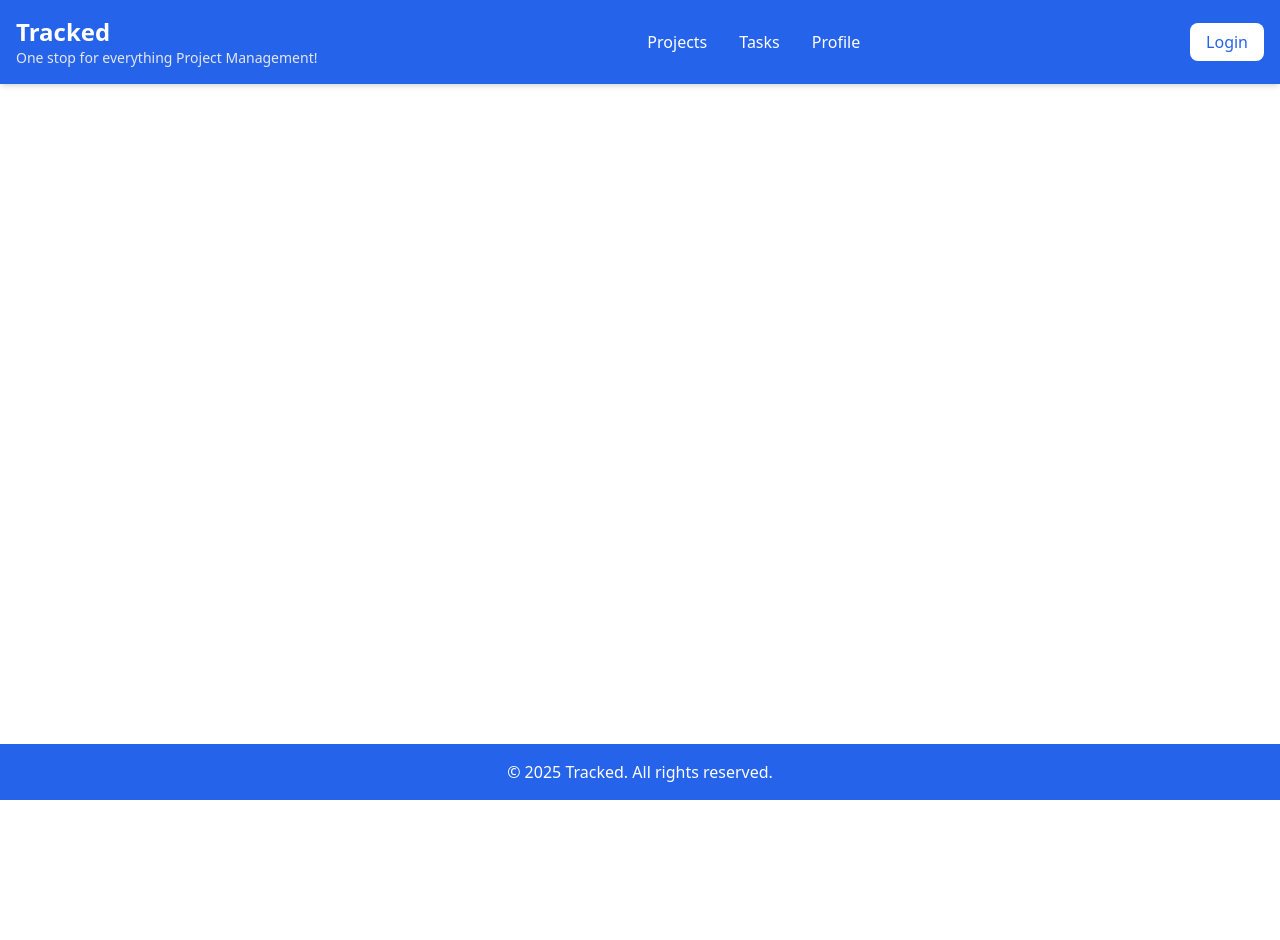
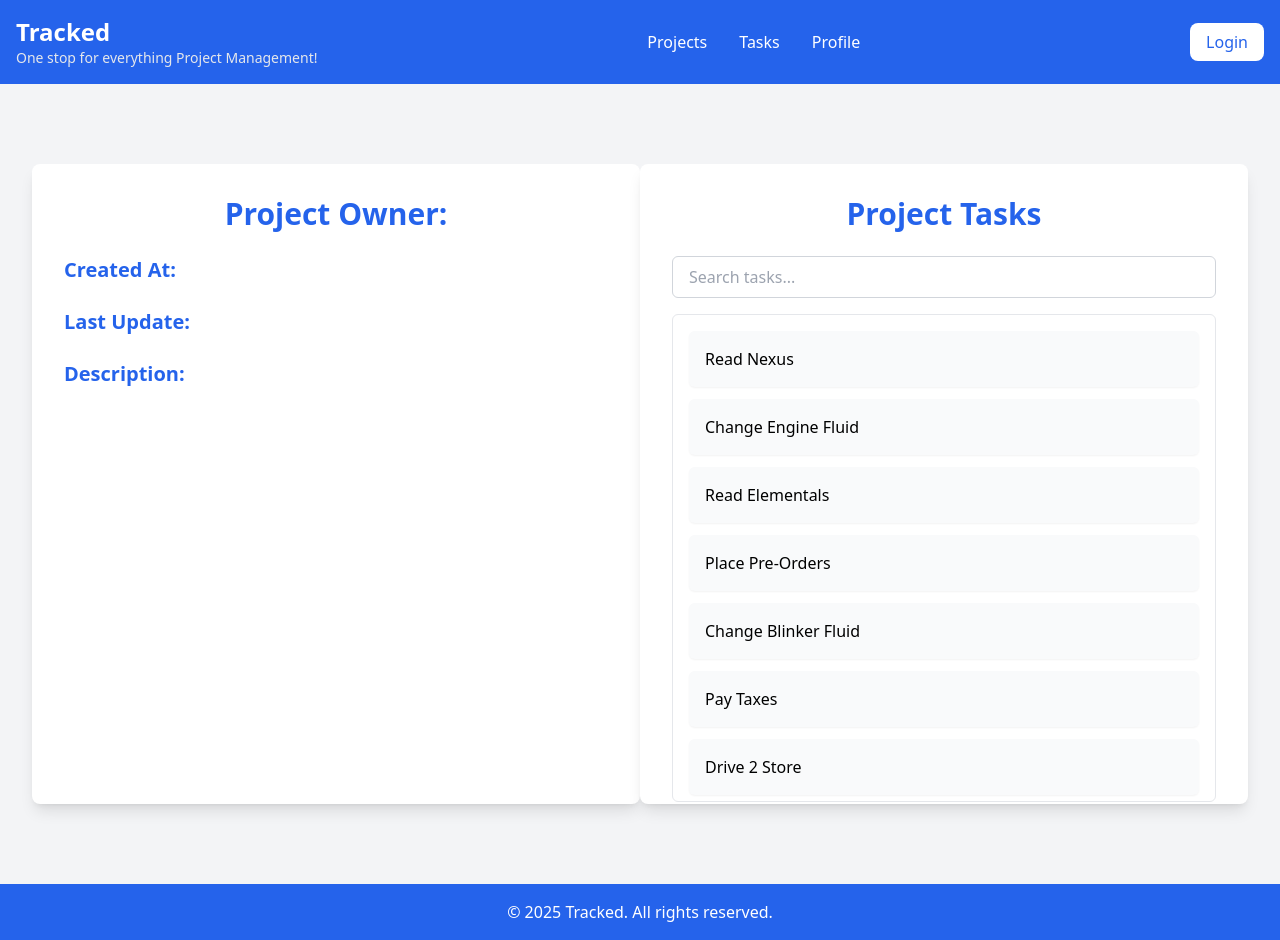
Before and after one commit to mahfoozm/Tracked, a React (Create React App) app in the folder tracked-frontend/: page /projects/1 in a window 1280 px wide. Before the commit the page ends 800 px from the top, so only its background shows below. Built offline with nearby package versions, Linux system fonts and the light colour scheme.

Commit message:
Added Projects Page, Navigatable With Dummy Data

```diff
--- a/tracked-frontend/src/App.js
+++ b/tracked-frontend/src/App.js
@@ -7,6 +7,7 @@ import Login from "./pages/Login";
 import Profile from "./pages/Profile";
 import Projects from "./pages/Projects";
 import Tasks from "./pages/Tasks";
+import ProjectPage from "./pages/ProjectPage";
 import { AuthProvider, useAuth } from "./services/AuthContext";
 
 const ProtectedRoute = ({ element }) => {
@@ -33,6 +34,8 @@ function App() {
             <Route path="/profile" element={<ProtectedRoute element={<Profile />} />} />
             <Route path="/projects" element={<Projects />} />
             <Route path="/tasks" element={<ProtectedRoute element={<Tasks />} />} />
+
+            <Route path="/projects/:id" element={<ProjectPage />} />
           </Routes>
         </Layout>
       </Router>
--- /dev/null
+++ b/tracked-frontend/src/pages/ProjectPage.js
@@ -0,0 +1,77 @@
+import React, { useState, useEffect } from "react";
+import { useAuth } from "../services/AuthContext";
+import { useParams } from "react-router-dom";
+
+const ProjectPage = () => {
+    const { user } = useAuth();
+    const [tasks, setTasks] = useState([]);
+    const { id } = useParams();
+
+    useEffect(() => {
+        if (!user) {
+          setTasks([
+            { id: 1, name: "Read Nexus" },
+            { id: 2, name: "Change Engine Fluid" },
+            { id: 3, name: "Read Elementals" },
+            { id: 4, name: "Place Pre-Orders" },
+            { id: 5, name: "Change Blinker Fluid" },
+            { id: 6, name: "Pay Taxes" },
+            { id: 7, name: "Drive 2 Store" },
+            { id: 8, name: "Go to Aeroport" },
+            { id: 9, name: "Edit DE10 Lite Project" },
+            { id: 10, name: "Air Tires" },
+            { id: 11, name: "Fix Alignment" },
+            { id: 12, name: "Go 2 Aeroport Again" }
+          ]);
+        }
+      }, [user]);
+
+    return (
+        <div className="flex items-center justify-end w-full min-h-screen bg-gray-100 p-8">
+            <div className="w-3/4 md:w-2/3 lg:w-1/2 h-[80vh] bg-white p-8 rounded-lg shadow-lg">
+                <h2 className="text-3xl font-bold text-center text-blue-600 mb-6">
+                    Project Owner:
+                </h2>
+                <h2 className="text-xl font-bold text-blue-600 mb-6">
+                    Created At:
+                </h2>
+                <h2 className="text-xl font-bold text-blue-600 mb-6">
+                    Last Update:
+                </h2>
+                <h2 className="text-xl font-bold text-blue-600 mb-6">
+                    Description:
+                </h2>
+            </div>
+            <div className="w-3/4 md:w-2/3 lg:w-1/2 h-[80vh] bg-white p-8 rounded-lg shadow-lg">
+                <h2 className="text-3xl font-bold text-center text-blue-600 mb-6">
+                    Project Tasks
+                </h2>
+                <div className="mb-4">
+                    <input
+                        type="text"
+                        placeholder="Search tasks..."
+                        className="w-full px-4 py-2 border border-gray-300 rounded-md focus:outline-none focus:ring-2 focus:ring-blue-500"
+                    />
+                </div>
+                <div className="h-[61vh] overflow-y-auto border border-gray-200 rounded-md p-4">
+                    {tasks.length > 0 ? (
+                        <ul className="space-y-3">
+                            {tasks.map((task) => (
+                                <li
+                                    key={task.id}
+                                    className="p-4 bg-gray-50 rounded-md shadow-sm hover:text-green-300"
+                                >
+                                    {task.name}
+                                </li>
+                            ))}
+                        </ul>
+                    ) : (
+                        <p className="text-center text-gray-500">No project tasks</p>
+                    )}
+                </div>
+            </div>
+        </div>
+    );
+};
+
+export default ProjectPage;
--- a/tracked-frontend/src/pages/Projects.js
+++ b/tracked-frontend/src/pages/Projects.js
@@ -1,5 +1,5 @@
 import React, { useState, useEffect } from "react";
-import { Link, useNavigate } from "react-router-dom";
+import { useNavigate } from "react-router-dom";
 import { useAuth } from "../services/AuthContext";
 
 const Projects = () => {
@@ -49,7 +49,7 @@ const Projects = () => {
               {projects.map((project) => (
                 <div>
                   <li key={project.id} className="p-4 bg-gray-50 rounded-md shadow-sm hover:text-green-300"
-                   onClick={toProject}
+                   onClick={() => navigate(`/projects/${project.id}`)}
                    >
                     {project.name}
                   </li>
```
